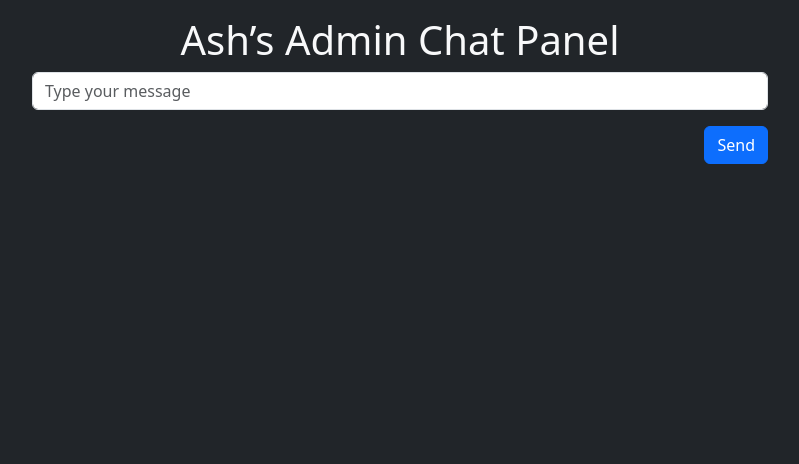
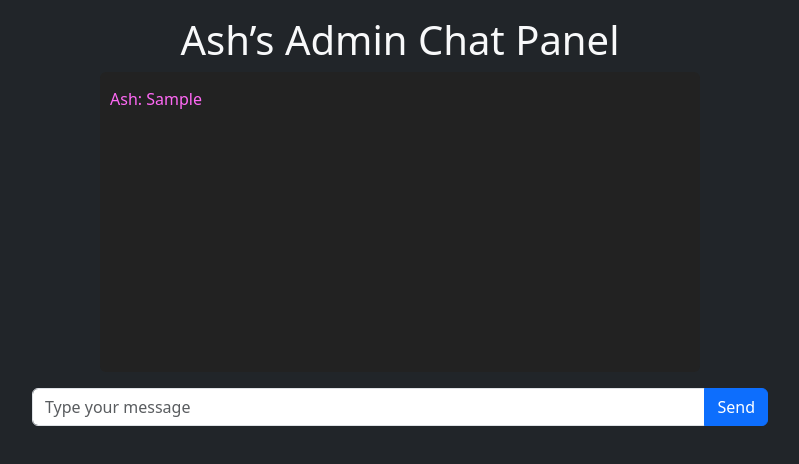
Before and after one commit to JstAsh0530/for-her, a website: page admin.html in a window 1280 px wide. Both pictures are taken after typing "Sample" into the empty fields and a click on the button "Send". Shown: the whole page, without its empty margins (240-1039 px from the left). Drawn offline with nearby package versions, Linux system fonts and the light colour scheme; no server answers.

Commit message:
password protected primary page + refactored admin panel

```diff
--- a/admin.html
+++ b/admin.html
@@ -1,30 +1,48 @@
-<!-- admin.html -->
 <!DOCTYPE html>
 <html>
 <head>
   <meta charset="utf-8"/>
   <title>Ash’s Admin Page</title>
   <link rel="stylesheet" href="https://cdn.jsdelivr.net/npm/bootstrap@5.3.0/dist/css/bootstrap.min.css" />
+  <style>
+    .chat-log {
+      max-width: 600px;
+      margin: 0 auto;
+      padding: 10px;
+      background: #222;
+      min-height: 300px;
+      border-radius: 6px;
+      overflow-y: auto;
+    }
+    .chat-line {
+      margin: 5px 0;
+      color: #fff;
+    }
+    .user-line {
+      color: #ffd700; /* gold for meee:pp */
+    }
+    .ash-line {
+      color: #ff69f5; /* pink for her :3 */
+    }
+    .typing-line {
+      font-style: italic;
+      color: #aaa;
+    }
+  </style>
 </head>
 <body class="bg-dark text-light">
 
   <div class="container py-3">
     <h1 class="text-center">Ash’s Admin Chat Panel</h1>
+
+    <div class="chat-log mb-3" id="chatLog"></div>
+
     <div class="row">
-      <div class="col-md-8 offset-md-2">
-
-        <div class="mb-3">
-          <input id="adminMsg" type="text"
-            class="form-control"
-            placeholder="Type your message" />
+      <div class="col-12 col-md-8 offset-md-2">
+        <div class="input-group">
+          <input id="adminMsg" type="text" class="form-control" placeholder="Type your message" />
+          <button id="sendBtn" class="btn btn-primary">Send</button>
         </div>
-
-        <div class="mb-3 text-end">
-          <button id="sendBtn" class="btn btn-primary">
-            Send
-          </button>
-        </div>
-
       </div>
     </div>
   </div>
@@ -32,11 +50,15 @@
   <script src="/socket.io/socket.io.js"></script>
   <script>
     const socket = io();
-    const input = document.getElementById('adminMsg');
-    const btn = document.getElementById('sendBtn');
+
+    const chatLog = document.getElementById('chatLog');
+    const adminMsgInput = document.getElementById('adminMsg');
+    const sendBtn = document.getElementById('sendBtn');
+
+    let userTypingIndicator = false;
 
     let typingTimer = null;
-    input.addEventListener('input', () => {
+    adminMsgInput.addEventListener('input', () => {
       socket.emit("serverTyping", true);
       if (typingTimer) clearTimeout(typingTimer);
       typingTimer = setTimeout(() => {
@@ -44,14 +66,63 @@
       }, 1500);
     });
 
-    btn.addEventListener('click', () => {
-      const msg = input.value.trim();
-      if (msg) {
-        socket.emit("serverTyping", false);
-        socket.emit("serverMessage", msg);
-        input.value = '';
+    sendBtn.addEventListener('click', sendAshMessage);
+    adminMsgInput.addEventListener('keydown', (e) => {
+      if (e.key === "Enter") sendAshMessage();
+    });
+
+    function sendAshMessage() {
+      const msg = adminMsgInput.value.trim();
+      if (!msg) return;
+      adminMsgInput.value = "";
+      socket.emit("serverTyping", false);
+      socket.emit("serverMessage", msg);
+      addChatLine("Ash: " + msg, 'ash-line');
+    }
+
+    socket.on("userMsgToAdmin", (msg) => {
+      removeUserTypingLine();
+      addChatLine("User: " + msg, 'user-line');
+    });
+
+    socket.on("typing", (isTyping) => {
+      if (isTyping) {
+        showUserTypingLine();
+      } else {
+        removeUserTypingLine();
       }
     });
+
+    socket.on("serverTyping", (isTyping) => {
+    });
+
+    function addChatLine(text, cssClass) {
+      const div = document.createElement('div');
+      div.className = "chat-line " + (cssClass || '');
+      div.textContent = text;
+      chatLog.appendChild(div);
+      chatLog.scrollTop = chatLog.scrollHeight;
+    }
+
+    // Show user is typing
+    function showUserTypingLine() {
+      if (!userTypingIndicator) {
+        addChatLine("User is typing...", 'typing-line');
+        userTypingIndicator = true;
+      }
+    }
+    function removeUserTypingLine() {
+      if (userTypingIndicator) {
+        const lines = chatLog.querySelectorAll(".chat-line");
+        if (lines.length > 0) {
+          const lastLine = lines[lines.length - 1];
+          if (lastLine.textContent === "User is typing...") {
+            chatLog.removeChild(lastLine);
+          }
+        }
+        userTypingIndicator = false;
+      }
+    }
   </script>
 </body>
 </html>
```
Also changed, not shown: server.js (+5 -17 lines).
